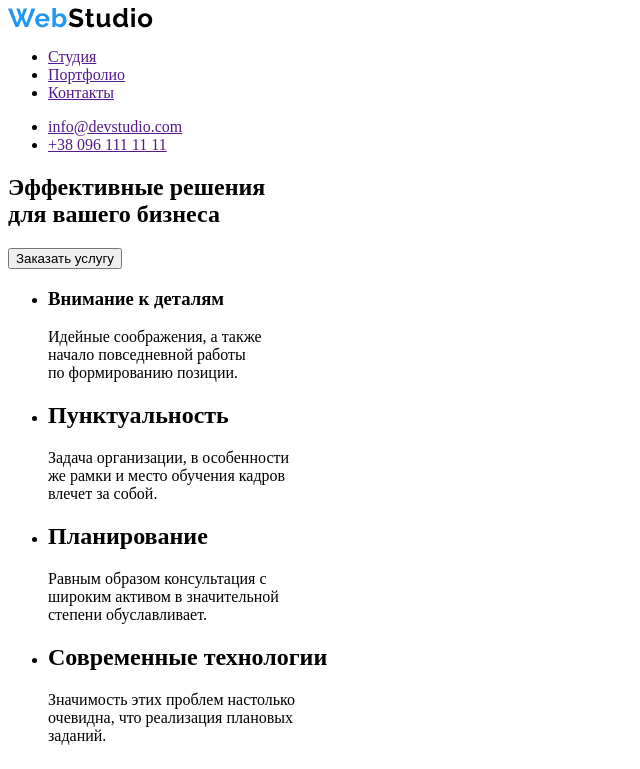
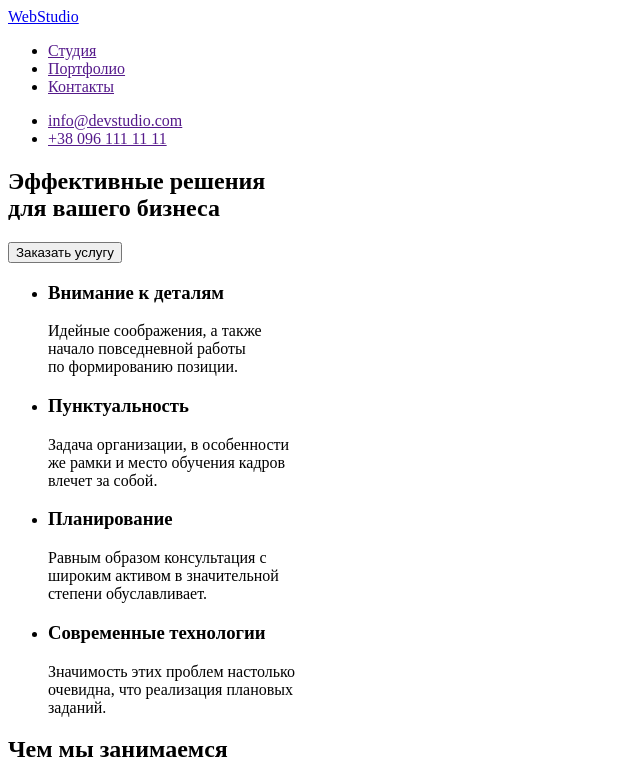
Before and after one commit to SyTatyana/Studio, a plain HTML site: page index.html in a window 1280 px wide. Shown: the top 769 px of the page, without its empty margins (0-640 px from the left). Drawn offline with Linux system fonts and the light colour scheme.

Commit message:
Update index.html

```diff
--- a/index.html
+++ b/index.html
@@ -9,9 +9,8 @@
 <body>
     <header>
         <nav>
-            <a href="/">
-            <img src="images/WebStudio.svg" alt="logo">
-            </a>
+            <a href="index.html">WebStudio</a>
+
             <ul>
                 <li><a href="">Студия</a></li>
                 <li><a href="">Портфолио</a></li>
@@ -26,7 +25,7 @@
     <main>
         <section>
             <h1>Эффективные решения <br /> для вашего бизнеса</h1>
-            <input type="button" value="Заказать услугу">
+            <button type="button">Заказать услугу</button>
         </section>
         <section>
             <ul>
@@ -35,15 +34,15 @@
                     <p>Идейные соображения, а также <br />начало повседневной работы <br />по формированию позиции.</p>
                 </li>
                 <li>
-                    <h2>Пунктуальность</h2>
+                    <h3>Пунктуальность</h3>
                     <p>Задача организации, в особенности<br /> же рамки и место обучения кадров<br /> влечет за собой.</p>
                 </li>
                 <li>
-                    <h2>Планирование</h2>
+                    <h3>Планирование</h3>
                     <p>Равным образом консультация с<br /> широким активом в значительной<br /> степени обуславливает.</p>
                 </li>
                 <li>
-                    <h2>Современные технологии</h2>
+                    <h3>Современные технологии</h3>
                     <p>Значимость этих проблем настолько<br /> очевидна, что реализация плановых<br /> заданий.</p>
                 </li>
             </ul>
@@ -89,13 +88,12 @@
         </section>
     </main>
     <footer>
-        <a href="/">
-            <img src="images/WebStudio.svg" alt="logo">
+        <a href="index.html">WebStudio</a>
         </a>
         <address>
             <ul>
                 <li><a href="">г. Киев, пр-т Леси Украинки, 26</a> </li>
-                <li><a href=""></a>info@example.com</li>
+                <li><a href="">info@example.com</a></li>
                 <li><a href="">099 111 11 11</a> </li>
             </ul>
         </address>
```
